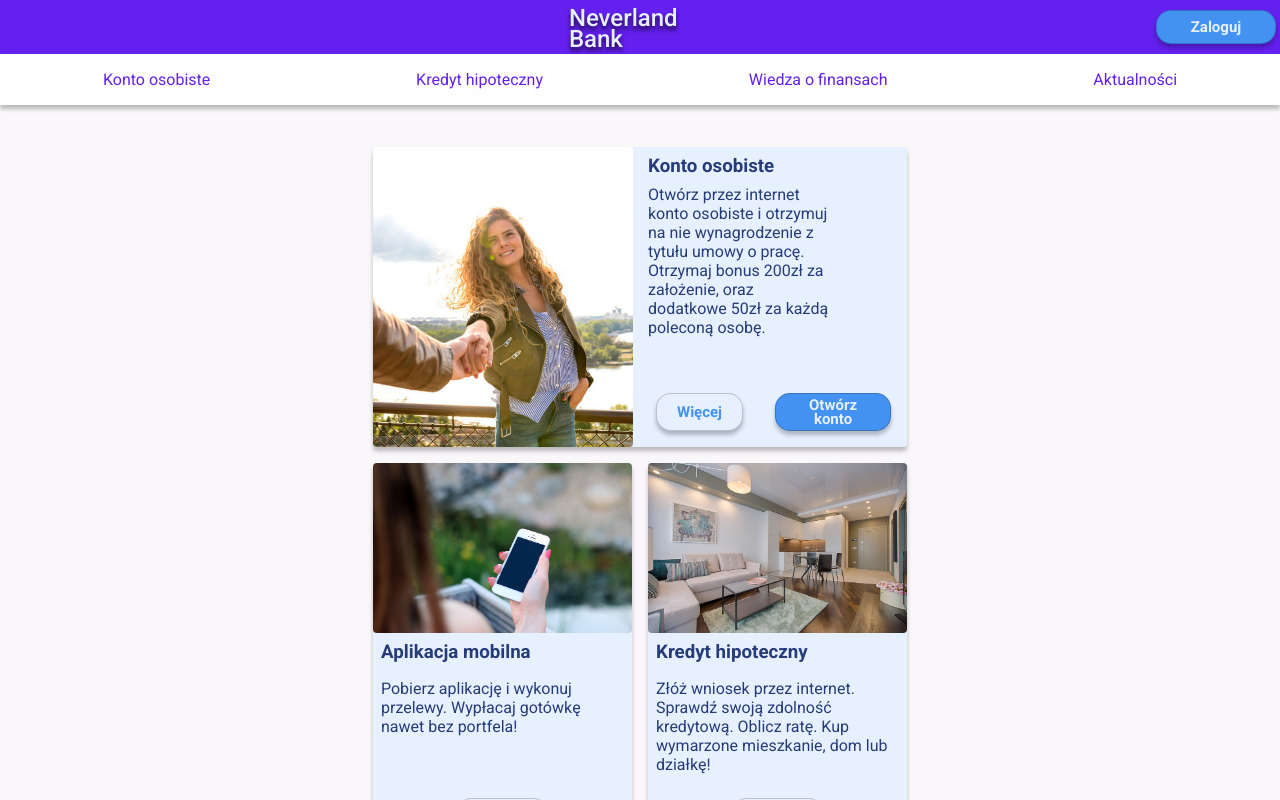
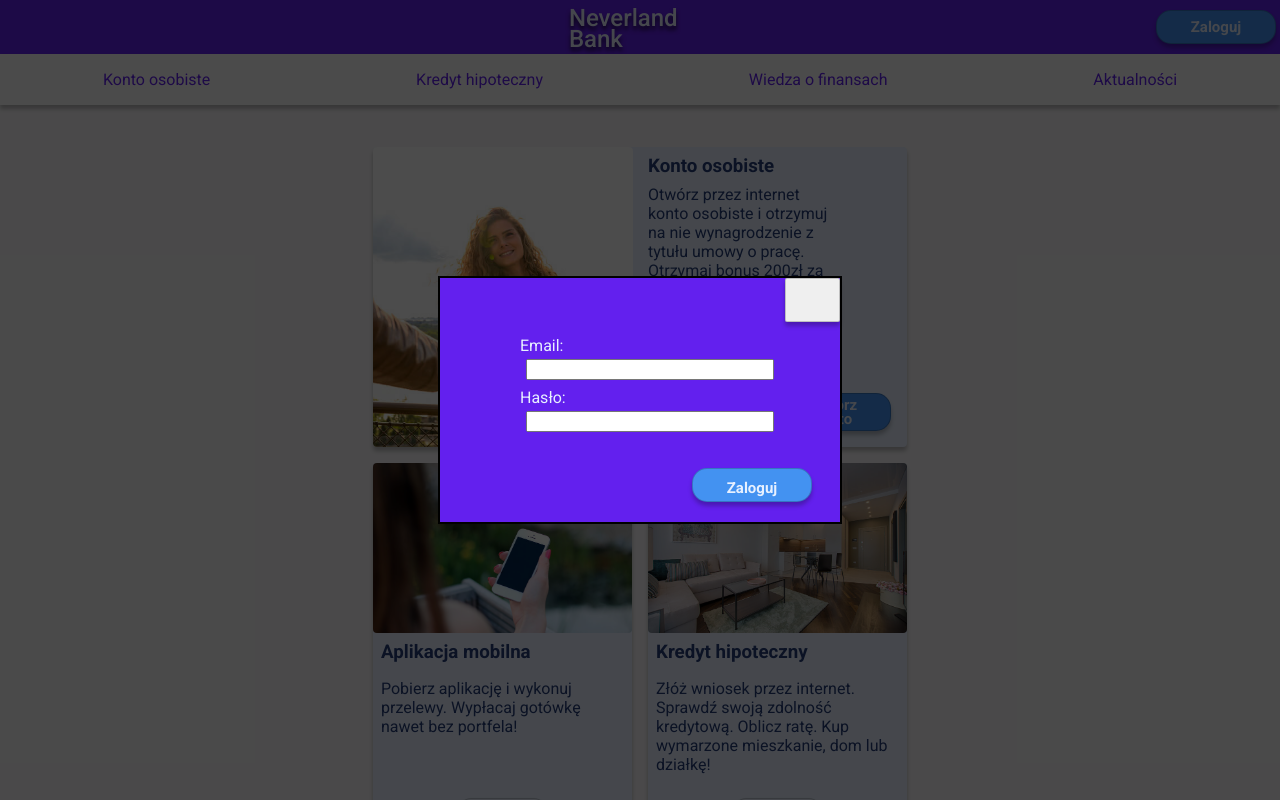
Before and after one commit to mrozrafal/banking-application, a React (Create React App) app: page / in a window 1280 px wide. Both pictures are taken after a click on the button "Zaloguj". Shown: the top 800 px of the page. Built offline with nearby package versions, Linux system fonts and the light colour scheme; no server answers.

Commit message:
feat: login form Portal component

```diff
--- a/src/App.js
+++ b/src/App.js
@@ -1,10 +1,11 @@
 import React from 'react';
 import './style/App.scss';
-import Navbar from './components/Navbar';
+import Header from './components/Header';
 import Presentation from './components/Presentation';
 import KnowHow from './components/Know-how';
 import NewsBox from './components/NewsBox';
 import Footer from './components/Footer';
+import LoginForm from './components/LoginForm';
 
 
 
@@ -13,7 +14,7 @@ function App() {
   return (
     <div className="App">
       <header className="header">
-        <Navbar />
+        <Header />
         <br />
       </header>
 
--- a/src/components/Navbar.js
+++ b/src/components/Header.js
@@ -1,12 +1,15 @@
-import React from 'react'
+import React from 'react';
+import LoginForm from './LoginForm';
 
 
-class Navbar extends React.Component {
+
+class Header extends React.Component {
     state = {
         auth: false,
         slide: 0,  // How much should the Navbar slide up or down
         lastScrollY: 0,
-        hamburgerActive: false
+        hamburgerActive: false,
+        wannaLogin: false
     };
 
     componentDidMount() {
@@ -32,7 +35,7 @@ class Navbar extends React.Component {
     }
 
     handleScroll = () => {
-        if (!this.state.hamburgerActive) {
+        if (!this.state.hamburgerActive & !this.state.wannaLogin) {
             const { lastScrollY } = this.state;
             const currentScrollY = window.scrollY;
 
@@ -47,8 +50,15 @@ class Navbar extends React.Component {
 
     };
 
+handleLoginClick = (event) => {
 
+    this.setState({ wannaLogin: true })
+  }
+handleCloseForm = (event) => {
+    this.setState({ wannaLogin: false })
+}
     render() {
+        const { wannaLogin } = this.state;
         return (
 
             <div className="header__bar" style={{
@@ -82,9 +92,13 @@ class Navbar extends React.Component {
                 </nav>
 
                 <h1 className="bank-name">Neverland Bank</h1>
-                <button
+                <button onClick={this.handleLoginClick}
+                    className="button-login">Zaloguj</button>
+                {wannaLogin && <LoginForm onClose={this.handleCloseForm}/>
 
-                className="button-login">Zaloguj</button>
+
+
+               }
             </div>
 
 
@@ -92,5 +106,10 @@ class Navbar extends React.Component {
         );
     }
 }
+// function LoginForm(onClose) {
+//     return (
 
-export default Navbar;
+//     )
+// }
+
+export default Header;
--- /dev/null
+++ b/src/components/LoginForm.js
@@ -0,0 +1,67 @@
+import React from 'react';
+
+
+class LoginForm extends React.Component {
+
+render() {
+    return (
+
+
+
+        <div style={{
+            position: "fixed",
+            top: 0,
+            left: 0,
+            width: "100vw",
+            height: "100vh",
+            background: "rgba(0,0,0, 0.7)",
+            display: "flex",
+            justifyContent: "center",
+            alignItems: "center"
+
+
+
+
+        }}>
+            <div style={{
+                backround: "6320ee",
+                padding: 30
+
+            }}>
+
+                <span className="form-container">
+
+                    <button className="button-close" onClick={this.props.onClose}>
+                        <span className="button-close__cross">
+
+                        </span>
+                    </button>
+
+
+
+
+
+                        <form className="login-form">
+
+                            <label className="login-form__label">
+                                Email:
+    <input type="email">
+                                </input>
+                            </label>
+                            <label className="login-form__label" >
+                                Hasło:
+    <input type="password">
+                                </input>
+                            </label>
+
+                            <button className="button-submit button-login">Zaloguj</button>
+
+                        </form>
+                </span>
+            </div>
+            </div>
+    );
+
+}
+}
+export default LoginForm;
--- a/src/style/App.scss
+++ b/src/style/App.scss
@@ -5,7 +5,7 @@
 @import './footer.scss';
 @import './variables.scss';
 @import './news.scss';
-
+@import './login-form.scss';
 h3,
 p {
   margin: 8px;
--- /dev/null
+++ b/src/style/login-form.scss
@@ -0,0 +1,44 @@
+.form-container{
+border: 2px solid black;
+
+background: #6320ee;
+color: #e7f0ff;
+display: flex;
+flex-direction: column;
+max-width: 400px;
+padding:0;
+width: calc(100vw - 12px) ;
+margin: 0 6px;
+}
+.button-close {
+align-self: flex-end;
+border-radius:2px;
+width: 55px;
+height: 44px;
+padding: auto;
+}
+.login-form {
+    display:flex;
+    flex-direction: column;
+    justify-content: center;
+    height: 200px;
+       padding: auto;
+    width: 100%;
+    &__label {
+        width:240px;
+        margin: 4px auto;
+    }
+
+}
+.button-submit {
+    margin-top: 32px;
+    align-self: flex-end;
+    margin-right: 28px;
+    padding: 12px;
+
+}
+input {
+    margin-top: 4px;
+     margin-left: 6px;
+     width: 100%;
+    }
```
Also changed, not shown: src/components/AuthenticatedApp.js (deleted, +0 -16 lines).
